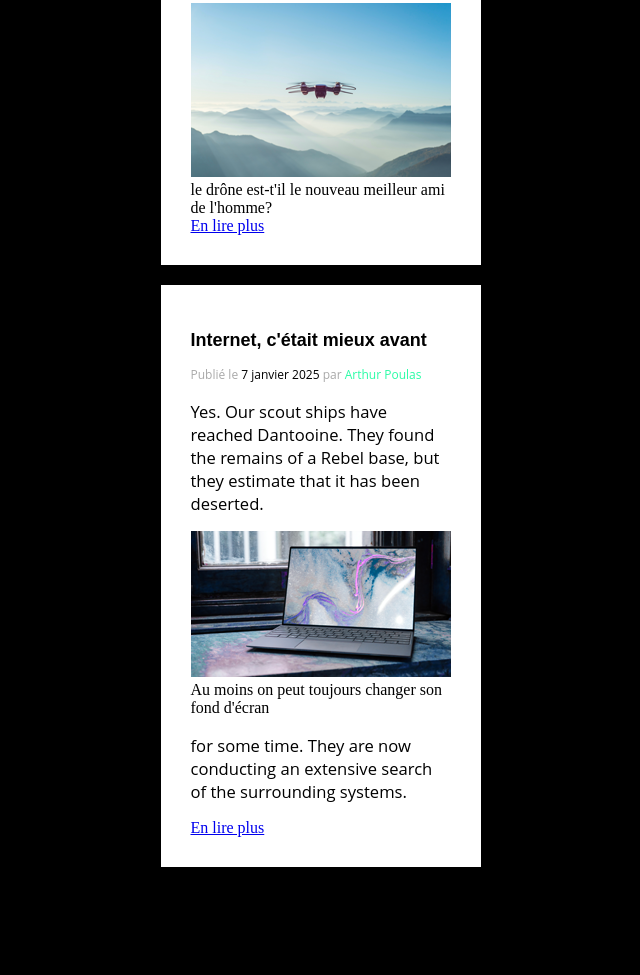
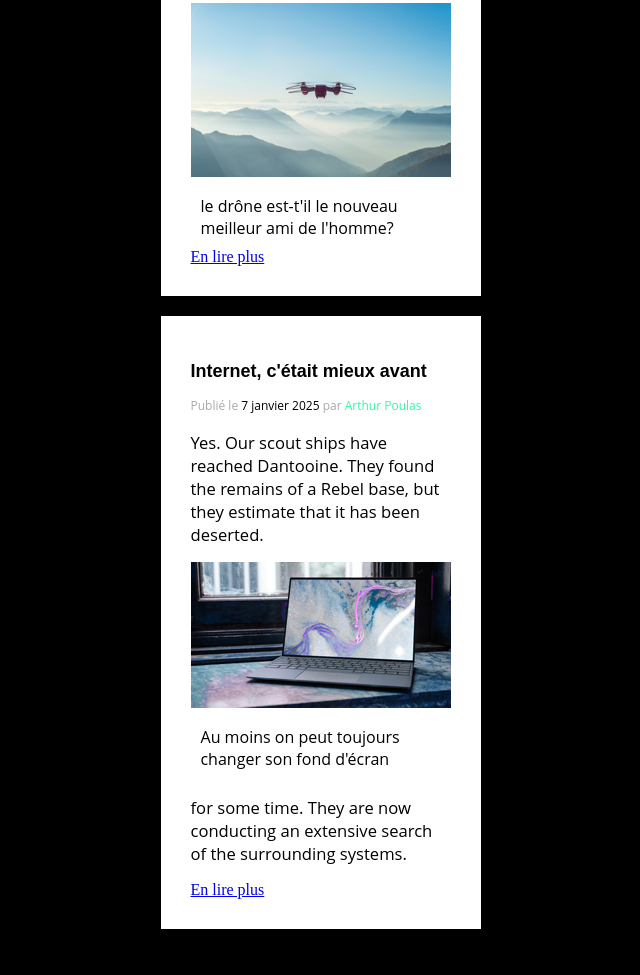
Before and after one commit to ebaeriswyl/14-techmag, a plain HTML site: page index.html in a window 1280 px wide. Shown: the part 912-1887 px from the top of the page, without its empty margins (320-960 px from the left). Before the commit the page ends 1858 px from the top, so only its background shows below. Drawn offline with Linux system fonts and the light colour scheme.

Commit message:
figcaption

```diff
--- a/css/style.css
+++ b/css/style.css
@@ -67,6 +67,7 @@ article {
 
 figure {
   margin: 0px;
+  /* box-shadow: 7px 7px 7px 7px #a9a9a9; */
 }
 
 .post-info {
@@ -81,3 +82,8 @@ figure {
 .author {
   color: #2afca6;
 }
+
+figcaption {
+  font-family: 'Open Sans', sans-serif;
+  padding: 14px 30px 9px 10px;
+}
```
